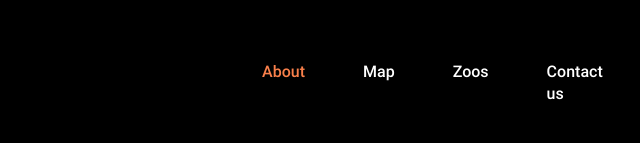
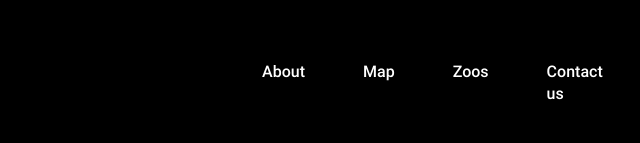
Before and after one commit to DzmitrySm/dzmitrysm-JSFE2022Q3, a plain HTML site: page online-zoo/pages/donate/index2.html in a window 1280 px wide. Shown: the part 2343-2486 px from the top of the page, 334-974 px from the left. Drawn offline with Linux system fonts and the light colour scheme.

Commit message:
fix: change menu donate

```diff
--- a/online-zoo/pages/donate/index2.html
+++ b/online-zoo/pages/donate/index2.html
@@ -195,7 +195,7 @@
             </div>
             <nav class="navigation nav-bottom padding-list">
               <ul class="nav-list">
-                <li class="nav-item item-down"><a href="" class="orange" disabled>About</a></li>
+                <li class="nav-item item-down"><a href="../main/index.html" class="nav-link">About</a></li>
                 <li class="nav-item item-down"><a href="" class="nav-link">Map</a></li>
                 <li class="nav-item item-down"><a href="" class="nav-link">Zoos</a></li>
                 <li class="nav-item item-down rigth-padding"><a href="" class="nav-link">Contact us</a></li>
```
